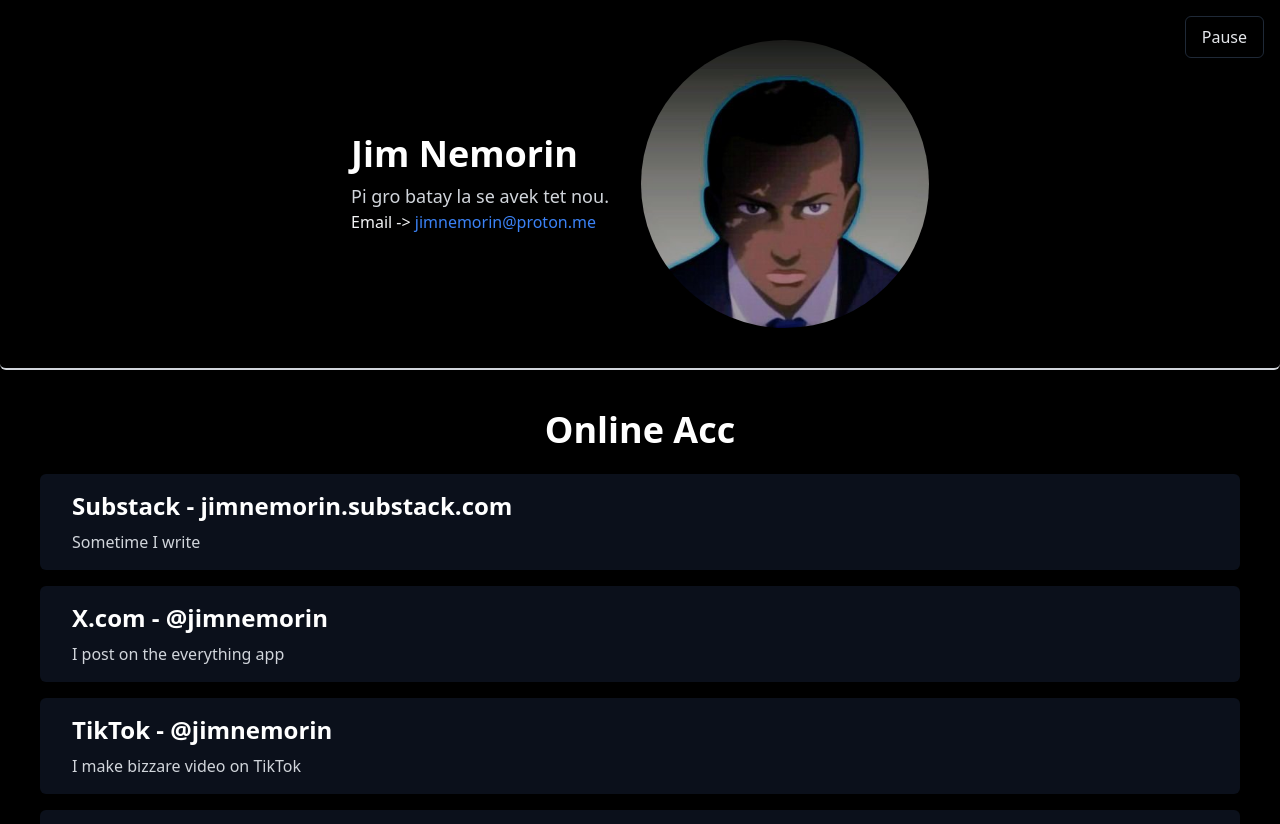
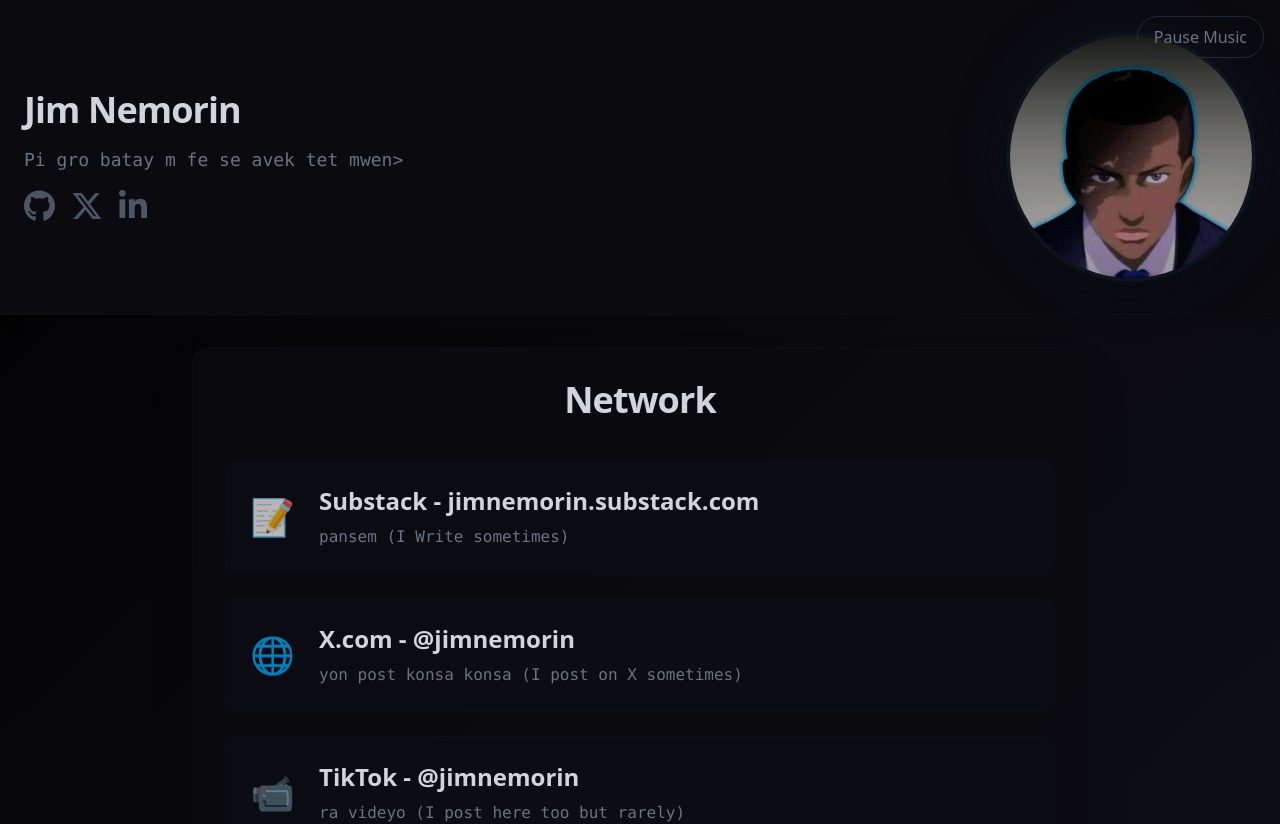
Before and after one commit to Jim707t/jimpage, a Next.js app: page / in a window 1280 px wide. Shown: the top 824 px of the page. Built offline with nearby package versions, Linux system fonts and the light colour scheme.

Commit message:
beautiful dsn

```diff
--- a/package.json
+++ b/package.json
@@ -13,6 +13,7 @@
     "@fortawesome/free-brands-svg-icons": "^6.4.2",
     "@fortawesome/react-fontawesome": "^0.2.0",
     "axios": "^1.6.2",
+    "framer-motion": "^11.13.1",
     "next": "14.0.3",
     "react": "^18",
     "react-dom": "^18",
--- a/src/components/Layout.tsx
+++ b/src/components/Layout.tsx
@@ -1,4 +1,5 @@
 import React, { ReactNode, useEffect, useRef, useState } from 'react';
+import { motion, AnimatePresence } from 'framer-motion';
 import Navbar from './Navbar/Navbar';
 
 export default function Layout({ children }: { children: ReactNode }) {
@@ -8,7 +9,7 @@
   useEffect(() => {
     const audio = audioRef.current;
     if (audio) {
-      audio.volume = 0.3;  // Adjust volume as needed
+      audio.volume = 0.3;
       if (isPlaying) {
         audio.play().catch((error) => {
           console.log('Autoplay prevented:', error);
@@ -24,23 +25,35 @@
   };
 
   return (
-    <div className="relative min-h-screen">
+    <div className="min-h-screen bg-gradient-to-br from-[#000000] via-[#0a0a0f] to-[#0f0f1a] text-gray-300">
       <Navbar />
-      <div className="absolute top-0 right-0 m-4">
+      <motion.div
+        initial={{ opacity: 0 }}
+        animate={{ opacity: 1 }}
+        transition={{ duration: 0.5 }}
+        className="fixed top-4 right-4 z-50"
+      >
         <button
           onClick={togglePlay}
-          className="px-4 py-2 bg-transparent text-gray-200 rounded-md border border-gray-800 hover:bg-gray-200 hover:text-gray-900 focus:outline-none focus:ring-2 focus:ring-gray-400"
+          className="px-4 py-2 bg-transparent border border-gray-800 text-gray-500 rounded-full hover:bg-gray-900/30 focus:outline-none transition-colors"
         >
-          {isPlaying ? 'Pause' : 'Play'}
+          {isPlaying ? 'Pause Music' : 'Play Music'}
         </button>
-      </div>
+      </motion.div>
       <audio ref={audioRef} loop>
         <source src="/assets/background-music.mp3" type="audio/mpeg" />
-        @@@
       </audio>
-      <div className="relative z-10">
-        {children}
-      </div>
+      <AnimatePresence mode="wait">
+        <motion.main
+          initial={{ opacity: 0, y: 20 }}
+          animate={{ opacity: 1, y: 0 }}
+          exit={{ opacity: 0, y: -20 }}
+          transition={{ duration: 0.5 }}
+          className="container mx-auto px-4 py-8"
+        >
+          {children}
+        </motion.main>
+      </AnimatePresence>
     </div>
   );
 }
--- a/src/components/Navbar/Navbar.tsx
+++ b/src/components/Navbar/Navbar.tsx
@@ -1,38 +1,71 @@
+import React from "react";
 import Image from "next/image";
-import Link from "next/link";
+import { motion } from "framer-motion";
 import { FontAwesomeIcon } from "@fortawesome/react-fontawesome";
 import { faGithub, faXTwitter, faLinkedinIn } from "@fortawesome/free-brands-svg-icons";
-import { FaRss } from "react-icons/fa";
 
 export default function Navbar() {
   return (
-    <div className="container mx-auto p-10 rounded-md border-b-2 border-gray-300">
-      <div className="flex flex-col md:flex-row items-center justify-center">
-        <div className="order-2 md:order-1 md:mr-4 text-center md:text-left">
-          <h1 className="text-2xl sm:text-4xl font-bold mb-2 md:mb-0">Jim Nemorin</h1>
-          <p className="text-sm sm:text-base md:text-base lg:text-lg xl:text-lg mt-2 text-gray-300">
-            Pi gro batay la se avek tet nou.
-          </p>
-          <p className="mt-2 sm:mt-0">
-            <span className="text-gray-100">Email -&gt;</span>{" "}
-            <a href="mailto:jimnemorin@proton.me" className="text-blue-500 hover:underline" target="_blank">
-              jimnemorin@proton.me
+    <motion.div
+      initial={{ opacity: 0, y: -50 }}
+      animate={{ opacity: 1, y: 0 }}
+      transition={{ duration: 0.7 }}
+      className="bg-[#0a0a0f] border-b border-gray-900/30 shadow-lg"
+    >
+      <div className="container mx-auto px-6 py-8 grid grid-cols-1 md:grid-cols-2 gap-6 items-center">
+        <div className="flex flex-col space-y-4 text-center md:text-left">
+          <motion.h1
+            initial={{ x: -50, opacity: 0 }}
+            animate={{ x: 0, opacity: 1 }}
+            transition={{ delay: 0.3, duration: 0.5 }}
+            className="text-4xl font-bold text-gray-300 tracking-tight"
+          >
+            Jim Nemorin
+          </motion.h1>
+          <motion.p
+            initial={{ x: -50, opacity: 0 }}
+            animate={{ x: 0, opacity: 1 }}
+            transition={{ delay: 0.4, duration: 0.5 }}
+            className="text-lg text-gray-500 font-mono"
+          >
+            {"Pi gro batay m fe se avek tet mwen>"}
+          </motion.p>
+          <motion.div
+            initial={{ x: -50, opacity: 0 }}
+            animate={{ x: 0, opacity: 1 }}
+            transition={{ delay: 0.5, duration: 0.5 }}
+            className="flex space-x-4 justify-center md:justify-start"
+          >
+            <a href="https://github.com/jimnemorin" target="_blank" className="text-gray-600 hover:text-gray-400 transition-colors">
+              <FontAwesomeIcon icon={faGithub} size="2x" />
             </a>
-          </p>
+            <a href="https://twitter.com/jimnemorin" target="_blank" className="text-gray-600 hover:text-gray-400 transition-colors">
+              <FontAwesomeIcon icon={faXTwitter} size="2x" />
+            </a>
+            <a href="https://linkedin.com/in/jimnemorin" target="_blank" className="text-gray-600 hover:text-gray-400 transition-colors">
+              <FontAwesomeIcon icon={faLinkedinIn} size="2x" />
+            </a>
+          </motion.div>
         </div>
 
-        <div className="order-1 md:order-2 mb-4 md:mb-0 md:ml-4">
-          <div className="w-32 sm:w-48 md:w-64 lg:w-72 xl:w-72">
+        <motion.div
+          initial={{ scale: 0.2, opacity: 0 }}
+          animate={{ scale: 1, opacity: 1 }}
+          transition={{ duration: 0.7 }}
+          className="flex justify-center md:justify-end"
+        >
+          <div className="relative">
+            <div className="absolute -inset-1 bg-gray-900/50 rounded-full blur-xl"></div>
             <Image
-              src={"/assets/pfr.jpg"}
+              src="/assets/pfr.jpg"
               alt="Profile"
-              width={320}
-              height={320}
-              className="rounded-full"
+              width={250}
+              height={250}
+              className="relative z-10 rounded-full border-4 border-gray-900/50 shadow-lg grayscale-3 hover:grayscale-0 transition-all duration-300"
             />
           </div>
-        </div>
+        </motion.div>
       </div>
-    </div>
+    </motion.div>
   );
 }
--- a/src/pages/index.tsx
+++ b/src/pages/index.tsx
@@ -1,3 +1,5 @@
+import React from 'react';
+import { motion } from 'framer-motion';
 import Layout from "@/components/Layout";
 
 export default function Home() {
@@ -6,51 +8,75 @@
       id: 5,
       platform: "Substack",
       name: "jimnemorin.substack.com",
-      description: 'Sometime I write',
+      description: 'pansem (I Write sometimes)',
+      icon: '📝'
     },
     {
       id: 4,
       platform: "X.com",
       name: "@jimnemorin",
-      description: 'I post on the everything app',
+      description: 'yon post konsa konsa (I post on X sometimes)',
+      icon: '🌐'
     },
     {
       id: 3,
       platform: "TikTok",
       name: "@jimnemorin",
-      description: 'I make bizzare video on TikTok',
+      description: 'ra videyo (I post here too but rarely)',
+      icon: '📹'
     },
     {
       id: 2,
       platform: "Instagram",
       name: "@jimnemorin",
-      description: 'You can see my pictures on IG',
+      description: 'bel app (cool app)',
+      icon: '📸'
     },
     {
       id: 1,
       platform: "YouTube",
       name: "@jimescapes",
-      description: 'I make videos',
+      description: 'Videos',
+      icon: '🎥'
     }
   ];
 
   return (
     <Layout>
-      <div className="container mx-auto p-10 rounded-md bg-black bg-opacity-50">
-        <h1 className="text-4xl font-bold mb-6 text-center text-white">Online Acc</h1>
-        <ul className="max-w-300 mx-auto">
+      <motion.div
+        initial={{ opacity: 0, y: 50 }}
+        animate={{ opacity: 1, y: 0 }}
+        transition={{ duration: 0.7 }}
+        className="max-w-4xl mx-auto bg-[#0a0a0f]/80 rounded-2xl p-8 border border-gray-900/30 shadow-2xl"
+      >
+        <h1 className="text-4xl font-bold text-center mb-10 text-gray-300 tracking-tight">
+          Network
+        </h1>
+        <div className="space-y-6">
           {timeline.map((entry) => (
-            <li key={entry.id} className="mb-4 p-4 rounded-md bg-gray-900 bg-opacity-70">
-              <div className="flex items-center">
-                <div className="ml-4">
-                  <h2 className="text-2xl font-bold mb-2 text-white">{entry.platform} - {entry.name}</h2>
-                  <p className="text-base text-gray-300">{entry.description}</p>
-                </div>
+            <motion.div
+              key={entry.id}
+              initial={{ opacity: 0, x: -50 }}
+              animate={{ opacity: 1, x: 0 }}
+              transition={{ duration: 0.5, delay: entry.id * 0.1 }}
+              whileHover={{
+                scale: 1.03,
+                transition: { duration: 0.2 },
+                backgroundColor: 'rgba(20, 20, 30, 0.7)'
+              }}
+              className="bg-[#0f0f1a]/50 rounded-xl p-6 border border-gray-900/30 flex items-center space-x-6 hover:shadow-xl transition-all"
+            >
+              <div className="text-4xl opacity-70">{entry.icon}</div>
+              <div>
+                <h2 className="text-2xl font-semibold text-gray-300 mb-2">
+                  {entry.platform} - {entry.name}
+                </h2>
+                <p className="text-gray-500 font-mono">{entry.description}</p>
               </div>
-            </li>
+            </motion.div>
           ))}
-        </ul>
-      </div>
+        </div>
+      </motion.div>
     </Layout>
   );
 }
```
Also changed, not shown: 1 other file (tests, documents, lock files or other folders).
